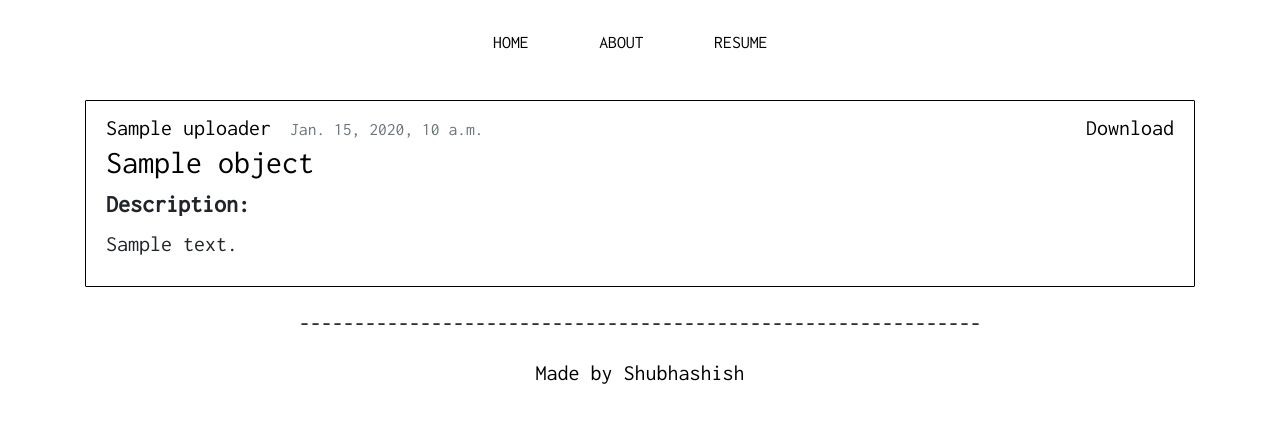
After one commit to siddharth71334/blog-project, a Django app: template blog_project/blog_app/templates/blog_app_details.html in a window 1280 px wide. The commit adds this page. Shown: the top 423 px of the page. Run offline with Django 3.2, Linux system fonts and the light colour scheme; the template is opened without the code that fills it: most values are stand-ins (such as "Sample title", 1, 10 or a date in 2020); some libraries are stand-ins or nearby versions.

Commit message:
modified files

```diff
--- a/blog_project/blog_app/templates/blog_app/base.html
+++ b/blog_project/blog_app/templates/blog_app/base.html
@@ -5,7 +5,7 @@
     <!-- Bootstrap CSS -->
     <link rel="stylesheet" href="https://stackpath.bootstrapcdn.com/bootstrap/4.4.1/css/bootstrap.min.css" integrity="sha384-Vkoo8x4CGsO3+Hhxv8T/Q5PaXtkKtu6ug5TOeNV6gBiFeWPGFN9MuhOf23Q9Ifjh" crossorigin="anonymous">
     <link rel="stylesheet" href="https://cdnjs.cloudflare.com/ajax/libs/font-awesome/4.7.0/css/font-awesome.min.css">
-    <link rel="stylesheet" type="text/css" href="{% static '/blog/style.css' %}">
+    <link rel="stylesheet" type="text/css" href="{% static '/blog_app/style.css' %}">
     <link href='https://fonts.googleapis.com/css?family=Inconsolata' rel='stylesheet'>
     <link rel="shortcut icon" type="image/x-icon" href="favicon.ico" />
 
@@ -22,9 +22,9 @@
     <nav id="nav">
         <ul>
             <li><a class="navbar-elements" href="{% url 'blog-home' %}">HOME</li>
-            {% comment %} <li><a class="navbar-elements" href="{% url 'blog-about' %}">ABOUT</li>   {% endcomment %}
+            <li><a class="navbar-elements" href="{% url 'blog-about' %}">ABOUT</li>
             {% comment %} <li><a class="navbar-elements" href="{% url 'profile' %}">PROFILE</a></li> {% endcomment %}
-            {% comment %} <li><a class="navbar-elements" href="{% url 'blog-resume' %}">RESUME</li>   {% endcomment %}
+            <li><a class="navbar-elements" href="{% url 'blog-resume' %}">RESUME</li>
         </ul>
     </nav>
     </div>
@@ -36,7 +36,7 @@
     <div class="footer">
         <p>--------------------------------------------------------------</p>
 
-        <p> Made with <3 by Shubhashish</p>
+        <p> Made by Shubhashish </p>
     </div>
     <!-- js -->
     <script src="https://code.jquery.com/jquery-3.4.1.slim.min.js" integrity="sha384-J6qa4849blE2+poT4WnyKhv5vZF5SrPo0iEjwBvKU7imGFAV0wwj1yYfoRSJoZ+n" crossorigin="anonymous"></script>
--- /dev/null
+++ b/blog_project/blog_app/templates/blog_app_details.html
@@ -0,0 +1,15 @@
+{% extends "base.html" %}
+{% block content %}
+        <article class="media content-section">
+          <div class="media-body">
+            <div class="article-metadata">
+              <a class="mr-2" href="#">{{ object.uploader }}</a>
+              <small class="text-muted">{{ object.date_posted }}</small>
+            </div>
+            <h2><a class="article-title" href="{% url 'notes-detail' object.id %}">{{ object.title }}</a></h2>
+            <h4><strong> Description: </strong></h4>
+            <p class="article-content">{{ object.description }}</p>
+          </div>
+          <p><a href="{{ object.file.url }}" download>Download</p>
+        </article>
+{% endblock content %}
--- a/blog_project/blog_app/urls.py
+++ b/blog_project/blog_app/urls.py
@@ -3,10 +3,12 @@ from django.urls import path
 
 # views
 from . import views
-from .views import home
+from .views import home, resume, PostDetailView, PostListView
 
 urlpatterns = [
     path('admin/', admin.site.urls),
-    path('', home, name='blog-home')
-    # path('/resume', resume, name='blog-resume')
+    path('', home, name='blog-home'),
+    path('resume/', resume, name='blog-resume'),
+    path('post/<int:pk>', PostDetailView.as_view(), name='blog-detail'),
+    path('about/', views.about, name='blog-about'),
 ]
```
Also changed, not shown: blog_project/blog_app/views.py (+6 -2 lines), blog_project/blog_app/migrations/0001_initial.py (added), blog_project/db.sqlite3.
